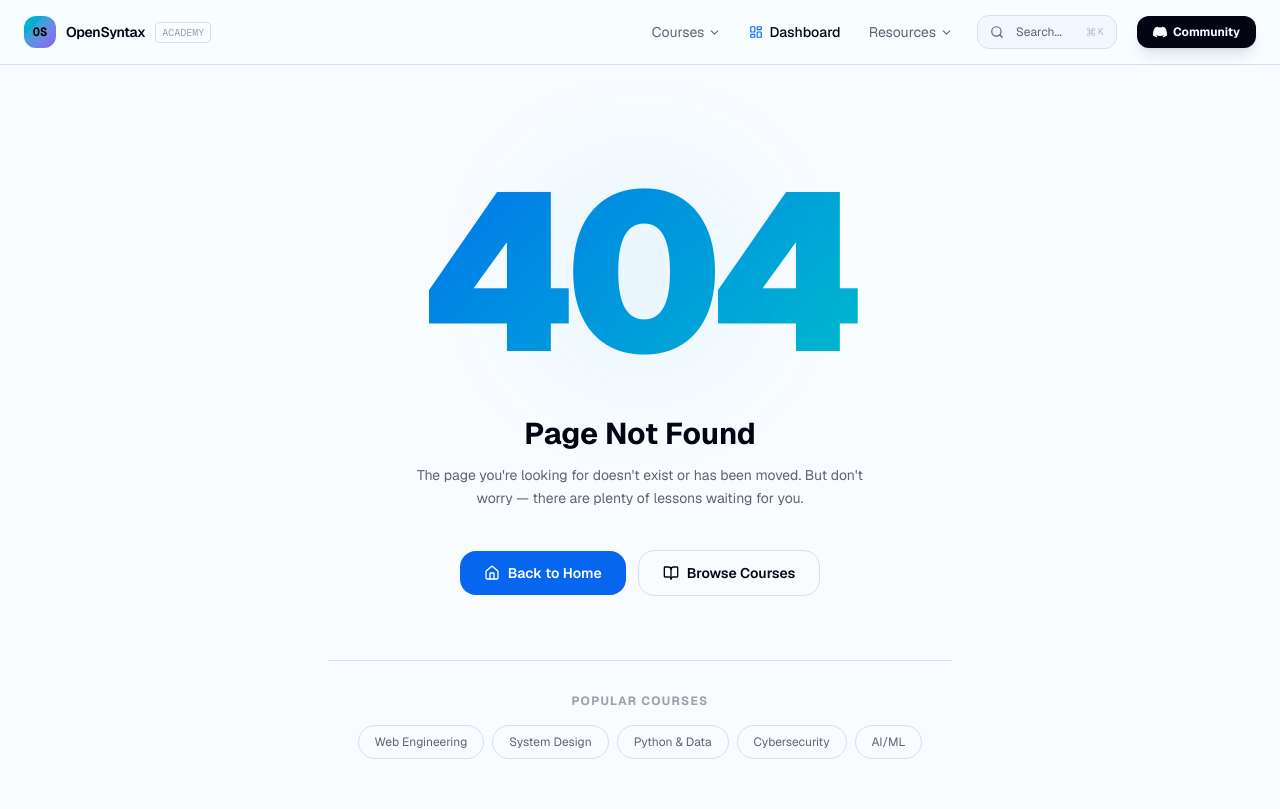
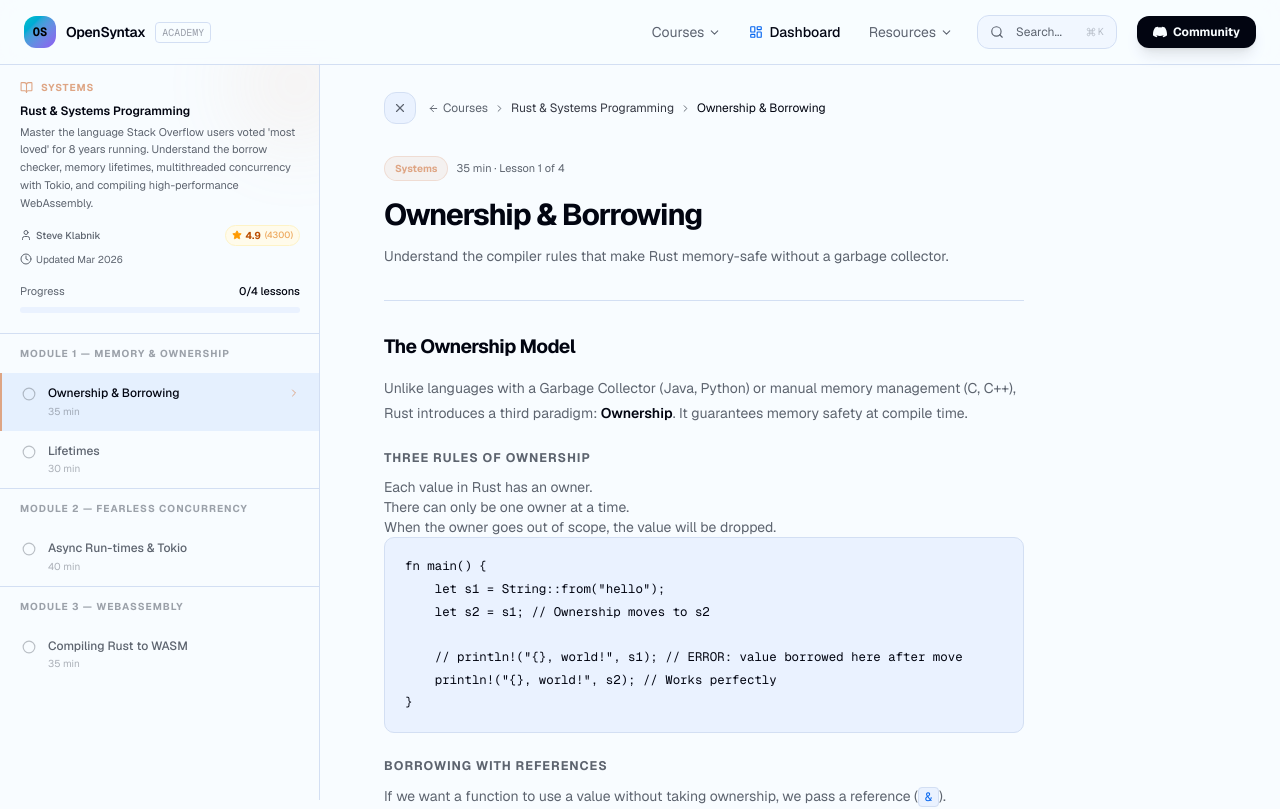
Before and after one commit to TSSEJED/opensyntax-academy, a Next.js app: page /courses/rust in a window 1280 px wide. Before the commit this address had no page. Shown: the top 809 px of the page. Built offline with nearby package versions, Linux system fonts and the light colour scheme.

Commit message:
feat: add Rust & Systems Programming course

```diff
--- /dev/null
+++ b/app/courses/rust/page.tsx
@@ -0,0 +1,165 @@
+import type { Metadata } from "next"
+import { Navbar } from "@/components/navbar"
+import { LessonPlayer, type Module } from "@/components/lesson-player"
+
+export const metadata: Metadata = {
+  title: "Rust & Systems Programming — Memory Safety, Tokio & WebAssembly",
+  description: "Master Rust's ownership model, fearless concurrency, async programming with Tokio, and compiling high-performance WebAssembly modules for the web.",
+  keywords: ["Rust Course", "Systems Programming", "WebAssembly", "WASM", "Tokio", "Rustlang", "Memory Safety"],
+}
+
+const rustModules: Module[] = [
+  {
+    id: "rust-foundations", title: "Module 1 — Memory & Ownership",
+    lessons: [
+      {
+        id: "ownership-borrowing", title: "Ownership & Borrowing", duration: "35 min",
+        description: "Understand the compiler rules that make Rust memory-safe without a garbage collector.",
+        content: `<h2>The Ownership Model</h2>
+<p>Unlike languages with a Garbage Collector (Java, Python) or manual memory management (C, C++), Rust introduces a third paradigm: <strong>Ownership</strong>. It guarantees memory safety at compile time.</p>
+<h3>Three Rules of Ownership</h3>
+<ol>
+  <li>Each value in Rust has an owner.</li>
+  <li>There can only be one owner at a time.</li>
+  <li>When the owner goes out of scope, the value will be dropped.</li>
+</ol>
+<pre><code class="language-rust">fn main() {
+    let s1 = String::from("hello");
+    let s2 = s1; // Ownership moves to s2
+
+    // println!("{}, world!", s1); // ERROR: value borrowed here after move
+    println!("{}, world!", s2); // Works perfectly
+}</code></pre>
+
+<h3>Borrowing with References</h3>
+<p>If we want a function to use a value without taking ownership, we pass a reference (<code>&amp;</code>).</p>
+<pre><code class="language-rust">fn calculate_length(s: &String) -> usize { // s is a reference to a String
+    s.len()
+} // Here, s goes out of scope. But because it does not have ownership, nothing is dropped.
+
+fn main() {
+    let s1 = String::from("hello");
+    let len = calculate_length(&s1);
+    println!("The length of '{}' is {}.", s1, len);
+}</code></pre>`
+      },
+      {
+        id: "lifetimes", title: "Lifetimes", duration: "30 min",
+        description: "Learn how the compiler prevents dangling pointers.",
+        content: `<h2>Validating References with Lifetimes</h2>
+<p>Every reference in Rust has a <em>lifetime</em>, which is the scope for which that reference is valid. The Rust borrow checker uses lifetimes to ensure all borrows are valid.</p>
+<pre><code class="language-rust">// This will fail to compile!
+// fn longest(x: &str, y: &str) -> &str {
+//    if x.len() > y.len() { x } else { y }
+// }
+
+// Correct implementation with explicit lifetime annotations
+fn longest<'a>(x: &'a str, y: &'a str) -> &'a str {
+    if x.len() > y.len() {
+        x
+    } else {
+        y
+    }
+}
+</code></pre>
+<p>The notation <code>&lt;'a&gt;</code> tells the compiler that the returned reference will be valid as long as <em>both</em> parameters are valid. It prevents returning a reference to a string that might be dropped early.</p>`
+      },
+    ],
+  },
+  {
+    id: "async-rust", title: "Module 2 — Fearless Concurrency",
+    lessons: [
+      {
+        id: "async-tokio", title: "Async Run-times & Tokio", duration: "40 min",
+        description: "Build high-performance concurrent applications without data races.",
+        content: `<h2>Asynchronous Programming in Rust</h2>
+<p>Rust's standard library provides the <code>Future</code> trait, but it does not include an async runtime. <strong>Tokio</strong> is the industry standard runtime for writing reliable, asynchronous systems.</p>
+<pre><code class="language-rust">use tokio::net::TcpListener;
+use tokio::io::{AsyncReadExt, AsyncWriteExt};
+
+#[tokio::main]
+async fn main() -> Result<(), Box<dyn std::error::Error>> {
+    let listener = TcpListener::bind("127.0.0.1:8080").await?;
+
+    loop {
+        let (mut socket, _) = listener.accept().await?;
+
+        // Spawn a new green-thread per connection
+        tokio::spawn(async move {
+            let mut buf = [0; 1024];
+
+            // In a loop, read data from the socket and write it back
+            loop {
+                let n = match socket.read(&mut buf).await {
+                    Ok(n) if n == 0 => return,
+                    Ok(n) => n,
+                    Err(e) => {
+                        eprintln!("failed to read from socket; err = {:?}", e);
+                        return;
+                    }
+                };
+
+                // Write the data back
+                if let Err(e) = socket.write_all(&buf[0..n]).await {
+                    eprintln!("failed to write to socket; err = {:?}", e);
+                    return;
+                }
+            }
+        });
+    }
+}</code></pre>
+<p>Because of Rust's <code>Send</code> and <code>Sync</code> traits, it's impossible to accidentally share mutated state across threads without proper synchronization primitives (like <code>Mutex</code> or <code>RwLock</code>).</p>`
+      },
+    ],
+  },
+  {
+    id: "webassembly", title: "Module 3 — WebAssembly",
+    lessons: [
+      {
+        id: "rust-wasm", title: "Compiling Rust to WASM", duration: "35 min",
+        description: "Run Rust code in the browser at near-native speeds.",
+        content: `<h2>WebAssembly (WASM)</h2>
+<p>WebAssembly is a binary instruction format for a stack-based virtual machine. It's designed as a portable compilation target allowing execution at native speed on the web.</p>
+<h3>wasm-bindgen</h3>
+<p><code>wasm-bindgen</code> facilitates high-level interactions between Wasm modules and JavaScript.</p>
+<pre><code class="language-rust">use wasm_bindgen::prelude::*;
+
+// When the \`wee_alloc\` feature is enabled, use \`wee_alloc\` as the global allocator.
+#[cfg(feature = "wee_alloc")]
+#[global_allocator]
+static ALLOC: wee_alloc::WeeAlloc = wee_alloc::WeeAlloc::INIT;
+
+#[wasm_bindgen]
+extern "C" {
+    fn alert(s: &str);
+}
+
+#[wasm_bindgen]
+pub fn greet(name: &str) {
+    alert(&format!("Hello, {}! This is Rust running in the browser!", name));
+}
+</code></pre>
+<p>You can compile this using <code>wasm-pack build --target web</code>, and then seamlessly import the resulting module directly into your Next.js frontend to offload heavy cryptographic or image-processing workloads!</p>`
+      },
+    ],
+  },
+]
+
+export default function RustPage() {
+  return (
+    <div className="bg-background text-foreground font-sans">
+      <Navbar />
+      <LessonPlayer
+        title="Rust & Systems Programming"
+        description="Master the language Stack Overflow users voted 'most loved' for 8 years running. Understand the borrow checker, memory lifetimes, multithreaded concurrency with Tokio, and compiling high-performance WebAssembly."
+        category="Systems"
+        accentColor="#DEA584"
+        modules={rustModules}
+        instructor="Steve Klabnik"
+        rating={4.9}
+        reviewCount={4300}
+        lastUpdated="Mar 2026"
+      />
+    </div>
+  )
+}
--- a/app/sitemap.ts
+++ b/app/sitemap.ts
@@ -26,6 +26,7 @@ const courseRoutes: Array<{ slug: string; title: string }> = [
   { slug: "blockchain",     title: "Blockchain & Web3"             },
   { slug: "mobile",         title: "Mobile Engineering"            },
   { slug: "system-design",  title: "System Design"                 },
+  { slug: "rust",           title: "Rust & Systems Programming"    },
 ]
 
 export default function sitemap(): MetadataRoute.Sitemap {
--- a/components/courses-catalog.tsx
+++ b/components/courses-catalog.tsx
@@ -170,6 +170,18 @@ const COURSES: Course[] = [
     instructor: "Alex Xu", rating: 4.9, reviewCount: 5600,
     prerequisites: ["Database Basics", "Networking"], lastUpdated: "Mar 2026"
   },
+  {
+    href: "/courses/rust",
+    title: "Rust & Systems Programming",
+    subtitle: "Borrow Checker · Tokio · WebAssembly",
+    description: "Master Rust's ownership model, compile-time memory safety, fearless threading, async programming with Tokio run-time, and compiling high-performance WebAssembly modules for the web.",
+    icon: "◈", iconColor: "#DEA584",
+    category: "Systems", difficulty: "Advanced",
+    duration: "14h 00m", modules: 3, lessons: 10,
+    tags: ["Rust", "WASM", "Tokio", "Concurrency"],
+    instructor: "Steve Klabnik", rating: 4.9, reviewCount: 4300,
+    prerequisites: ["Systems Knowledge"], lastUpdated: "Mar 2026"
+  },
 ]
 
 const DIFFICULTY_STYLES = {
--- a/components/footer.tsx
+++ b/components/footer.tsx
@@ -50,6 +50,7 @@ export function Footer() {
             <Link key={c.href} href={c.href} className="text-xs text-muted-foreground hover:text-foreground transition-colors">{c.label}</Link>
           ))}
           <Link href="/courses/system-design" className="text-xs text-muted-foreground hover:text-foreground transition-colors">System Design</Link>
+          <Link href="/courses/rust" className="text-xs text-muted-foreground hover:text-foreground transition-colors">Rust</Link>
         </div>
 
         {/* Community + Legal */}
```
Also changed, not shown: 1 other file (tests, documents, lock files or other folders).
